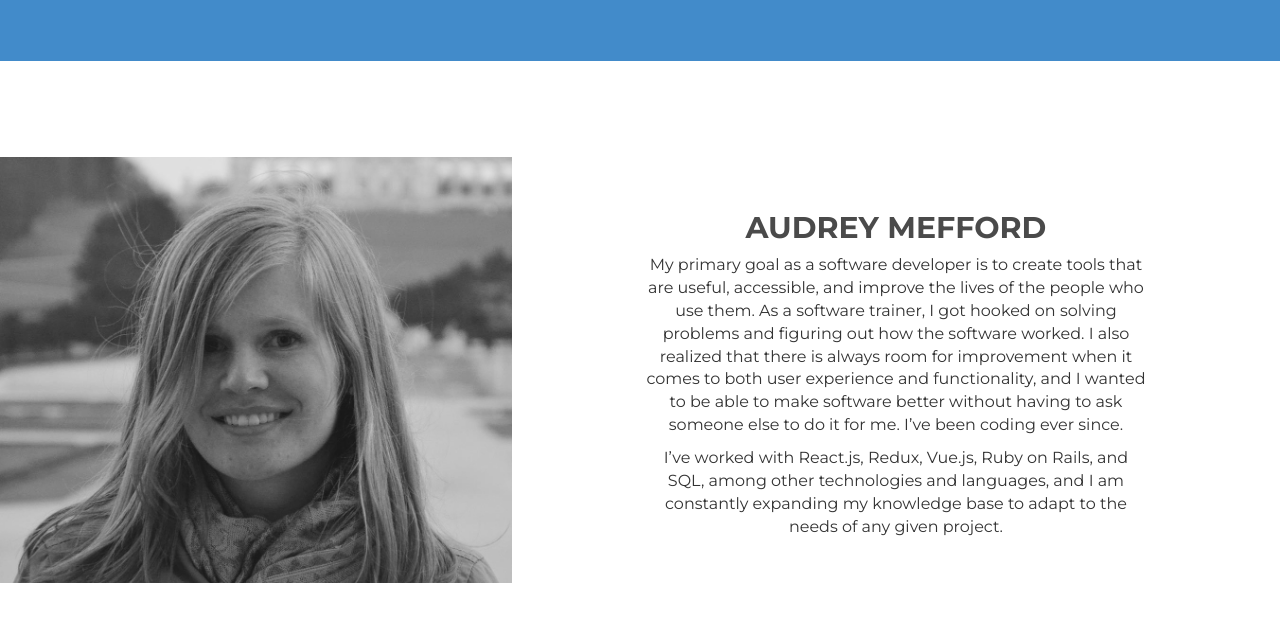
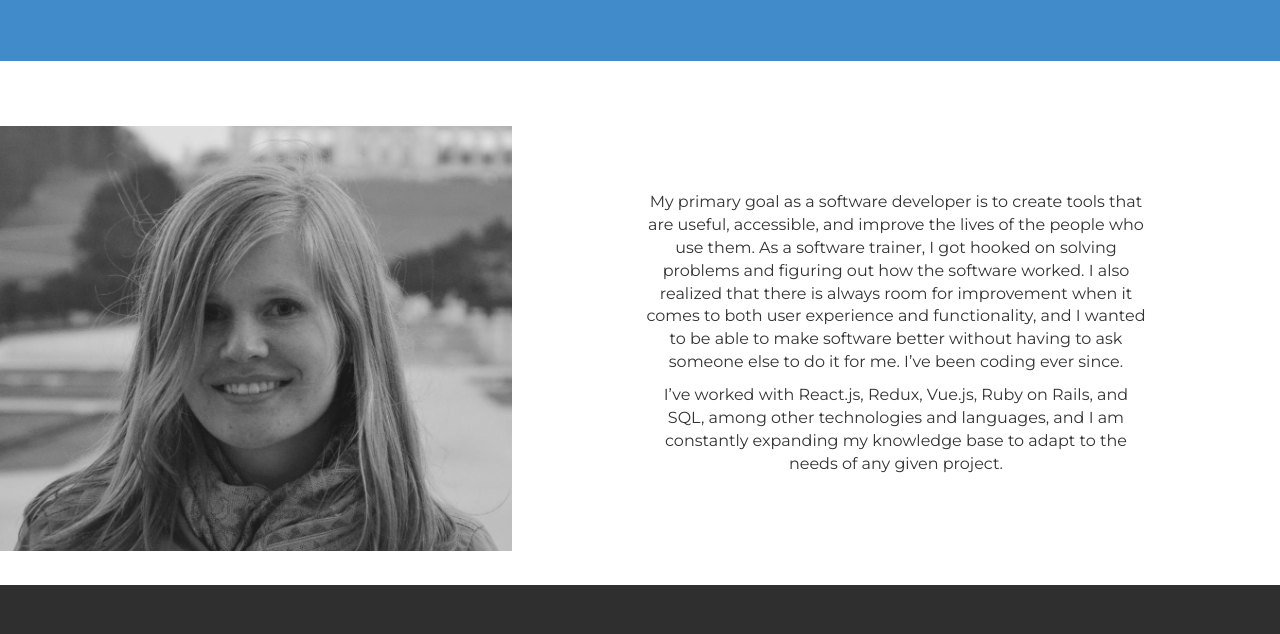
Before and after one commit to acmeff/acmeff.github.io, a plain HTML site: page index.html in a window 1280 px wide. Shown: the part 1994-2628 px from the top of the page. Drawn offline with nearby package versions, Linux system fonts and the light colour scheme.

Commit message:
Get rid of name title thing

```diff
--- a/index.html
+++ b/index.html
@@ -191,7 +191,7 @@
   <div class="paragraph-container">
     <div class="row centered mt mb">
       <div class="col-lg-8 col-lg-offset-2">
-        <h2>AUDREY MEFFORD</h2>
+        <!-- <h2>AUDREY MEFFORD</h2> -->
         <p>My primary goal as a software developer is to create tools that are useful, accessible, and improve the lives of the people who use them. As a software trainer, I got hooked on solving problems and figuring out how the software worked. I also realized that there is always room for improvement when it comes to both user experience and functionality, and I wanted to be able to make software better without having to ask someone else to do it for me. I’ve been coding ever since.</p>
 
         <p>I’ve worked with React.js, Redux, Vue.js, Ruby on Rails, and SQL, among other technologies and languages, and I am constantly expanding my knowledge base to adapt to the needs of any given project.</p>
```
